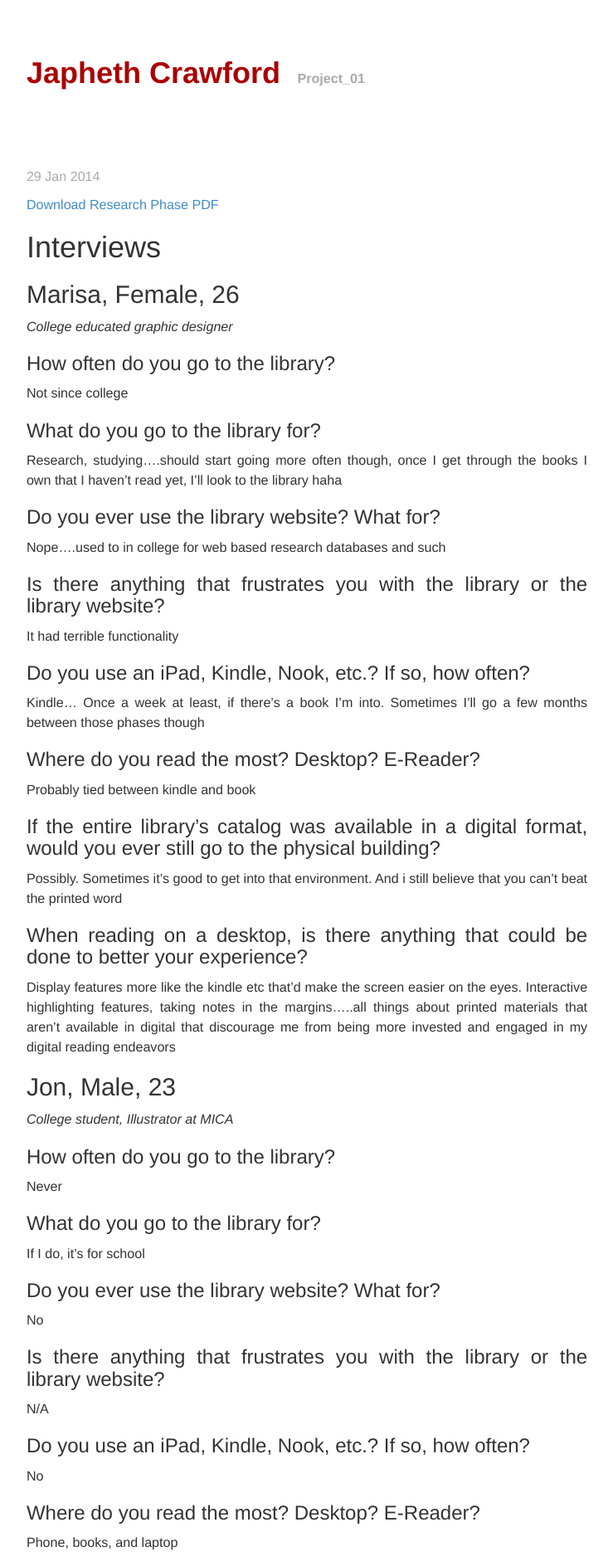
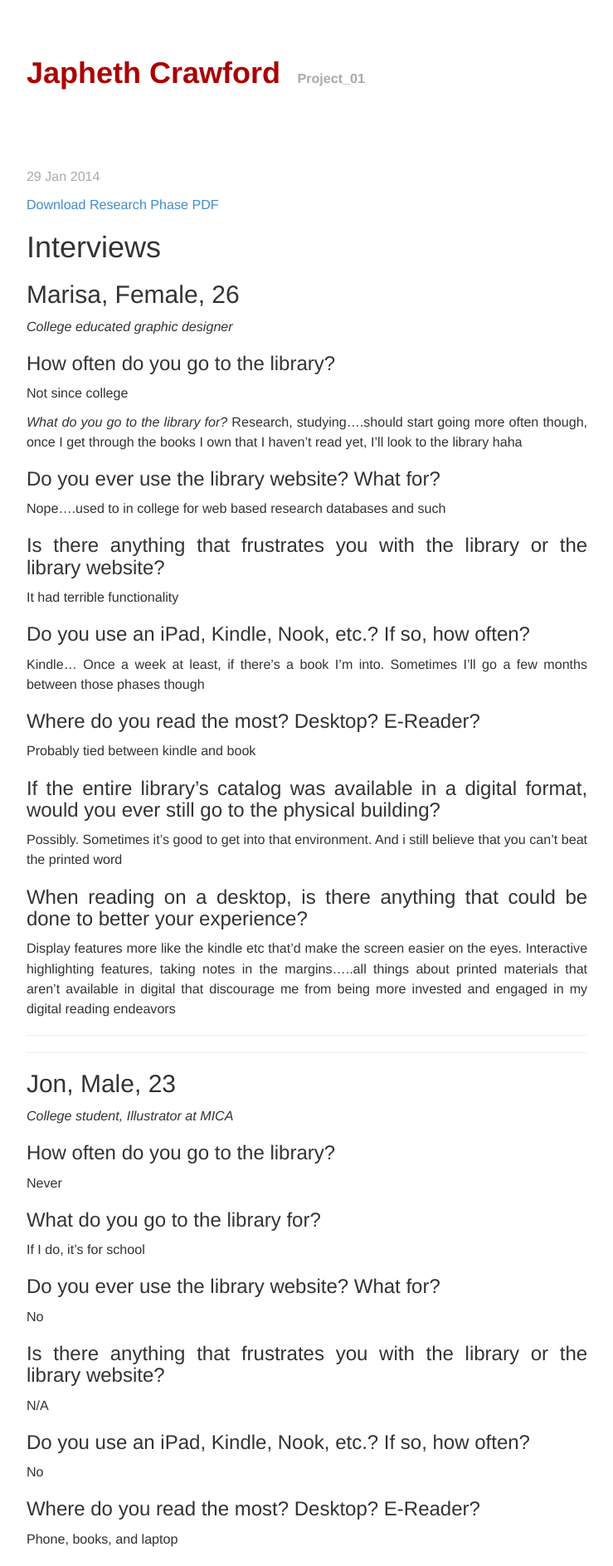
Before and after one commit to japhethcrawford/classblog, a Jekyll site: the page built from _posts/2014-01-29-project-one-process1.markdown, in a window 1280 px wide. Shown: the top 1887 px of the page at 83% size, without its empty margins (270-1009 px from the left). Built offline with Jekyll 4.4.1, drawn with Linux system fonts in a browser that asks for light colours; Markdown is read by kramdown in place of the engine named in the settings.

Commit message:
update type styling

```diff
--- a/_posts/2014-01-29-project-one-process1.markdown
+++ b/_posts/2014-01-29-project-one-process1.markdown
@@ -18,7 +18,7 @@ tags: [Project One Process]
 Not since college
 
 
-###What do you go to the library for?
+_What do you go to the library for?_
 Research, studying....should start going more often though, once I get through the books I own that I haven't read yet, I'll look to the library haha
 
 ###Do you ever use the library website? What for?
@@ -39,7 +39,8 @@ Possibly. Sometimes it's good to get into that environment. And i still believe
 ###When reading on a desktop, is there anything that could be done to better your experience?
 Display features more like the kindle etc that'd make the screen easier on the eyes. Interactive highlighting features, taking notes in the margins.....all things about printed materials that aren't available in digital that discourage me from being more invested and engaged in my digital reading endeavors
 
-
+---
+---
 
 
 ##Jon, Male, 23
@@ -69,7 +70,8 @@ Nope
 ###When reading on a desktop, is there anything that could be done to better your experience?
 Changing the size of the text, highlighting, and the ability to look up any of the words
 
-
+---
+---
 
 ##Danielle, Female, 33
 *High School English Teacher*
@@ -98,7 +100,8 @@ I’m not sure I could read everything digitally.  There’s something still to
 ###When reading on a desktop, is there anything that could be done to better your experience?
 I don’t like reading on a desk/laptop.  The screen often burns into my vision and I have to look away to regain my optimum eyesight (hard to explain, but I just can’t read for long).  I wouldn’t read anything lengthy on a desk or laptop.
 
-
+---
+---
 
 
 ##Corinne, Female, 42
@@ -128,7 +131,8 @@ I would still go to the library to pick up DVDs.  I really like the library.
 ###When reading on a desktop, is there anything that could be done to better your experience?
 I don't like reading on a desktop.  I prefer the physical book.
 
-
+---
+---
 
 
 ##Dan, Male, 34
@@ -156,7 +160,8 @@ No
 ###When reading on a desktop, is there anything that could be done to better your experience?
 Make it uncluttered (no ads, etc) and easy on the eyes
 
-
+---
+---
 
 
 
```
Also changed, not shown: 1 other file.
